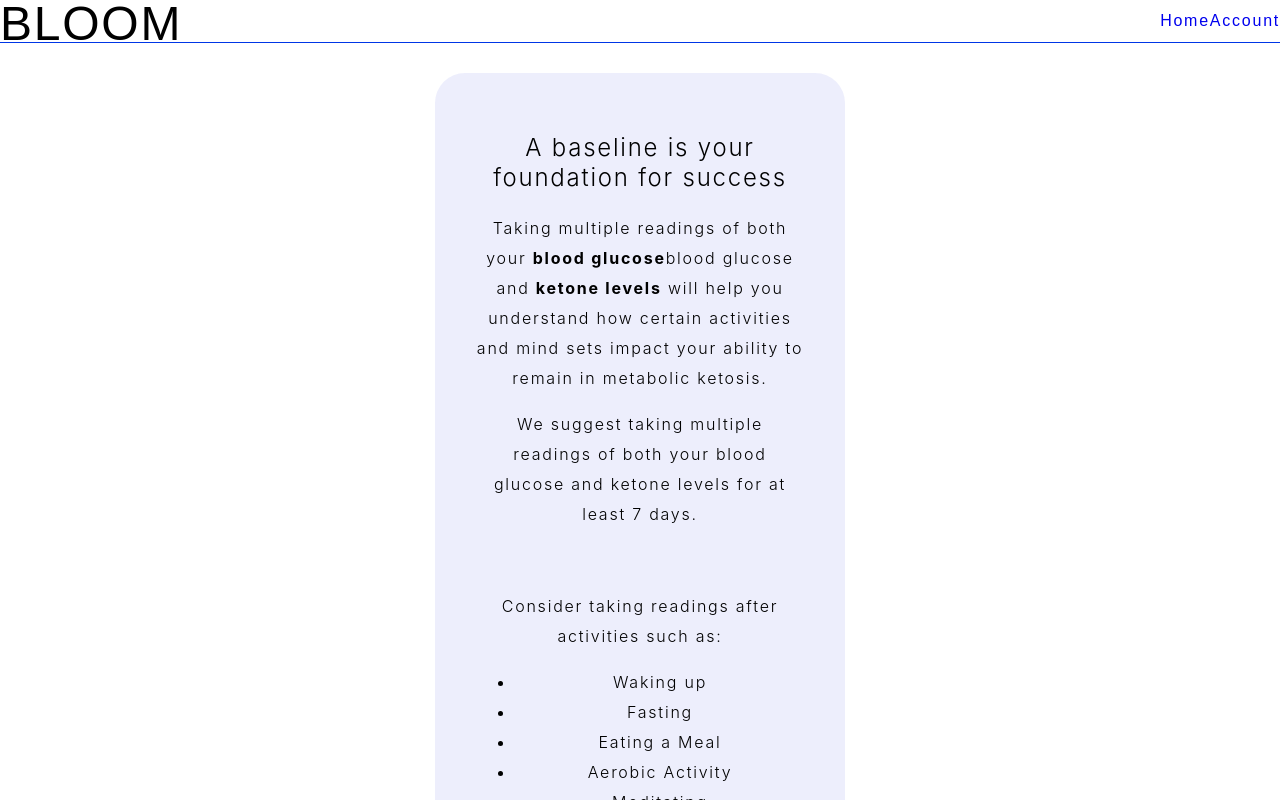
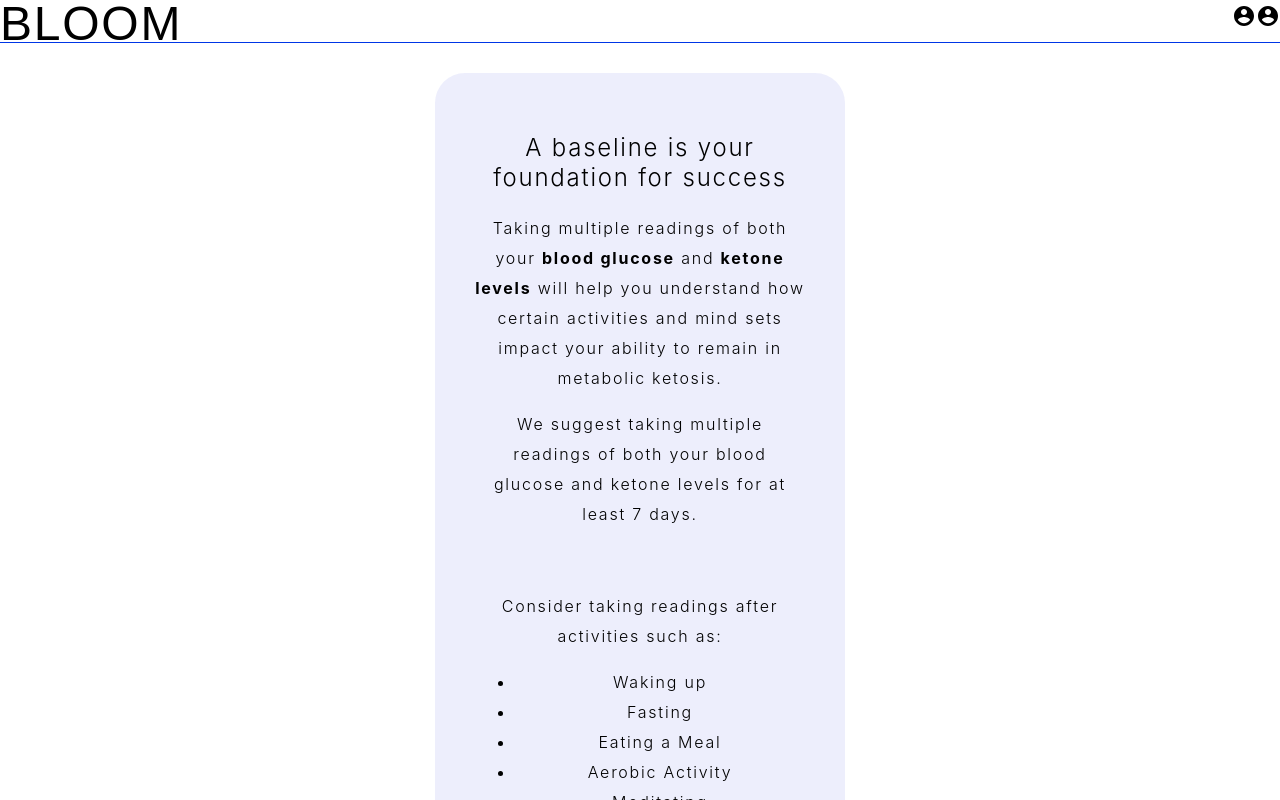
Before and after one commit to zbarovsky/GKI-tracker, a React (Create React App) app: page /baseline in a window 1280 px wide. Shown: the top 800 px of the page. Built offline with nearby package versions, Linux system fonts and the light colour scheme; a web font is replaced by a local one.

Commit message:
updated svg icons for nav bar, fixed spelling mistake for Parviz

```diff
--- a/src/components/Nav/Nav.js
+++ b/src/components/Nav/Nav.js
@@ -9,8 +9,8 @@ const Nav = () => {
 				<h1 className='logo'>BLOOM</h1>
 			</Link>
 			<div className='nav-menu'>
-				<Link to='/'>Home</Link>
-				<Link to='/'>Account</Link>
+				<Link to='/'><svg xmlns="http://www.w3.org/2000/svg" height="24" viewBox="0 0 24 24" width="24"><path d="M0 0h24v24H0z" fill="none"/><path d="M12 2C6.48 2 2 6.48 2 12s4.48 10 10 10 10-4.48 10-10S17.52 2 12 2zm0 3c1.66 0 3 1.34 3 3s-1.34 3-3 3-3-1.34-3-3 1.34-3 3-3zm0 14.2c-2.5 0-4.71-1.28-6-3.22.03-1.99 4-3.08 6-3.08 1.99 0 5.97 1.09 6 3.08-1.29 1.94-3.5 3.22-6 3.22z" alt='home icon'/></svg></Link>
+				<Link to='/'><svg xmlns="http://www.w3.org/2000/svg" height="24" viewBox="0 0 24 24" width="24"><path d="M0 0h24v24H0z" fill="none"/><path d="M12 2C6.48 2 2 6.48 2 12s4.48 10 10 10 10-4.48 10-10S17.52 2 12 2zm0 3c1.66 0 3 1.34 3 3s-1.34 3-3 3-3-1.34-3-3 1.34-3 3-3zm0 14.2c-2.5 0-4.71-1.28-6-3.22.03-1.99 4-3.08 6-3.08 1.99 0 5.97 1.09 6 3.08-1.29 1.94-3.5 3.22-6 3.22z" alt='notifications icon'/></svg></Link>
 			</div>
 		</header>
 	);
--- a/src/components/registration/baseline.jsx
+++ b/src/components/registration/baseline.jsx
@@ -8,7 +8,7 @@ export const Baseline = (props) => {
     A baseline is your foundation for success
     </h2>
     <p>
-    Taking multiple readings of both your <b>blood glucose</b>blood glucose and <b>ketone levels</b> will help you understand how certain activities and mind sets impact your ability to remain in metabolic ketosis.
+    Taking multiple readings of both your <b>blood glucose</b> and <b>ketone levels</b> will help you understand how certain activities and mind sets impact your ability to remain in metabolic ketosis.
     </p>
     <p>
     We suggest taking multiple readings of both your blood glucose and ketone levels for at least 7 days.
```
Also changed, not shown: public/account_icon.svg (added), public/notifications_icon.svg (added).
